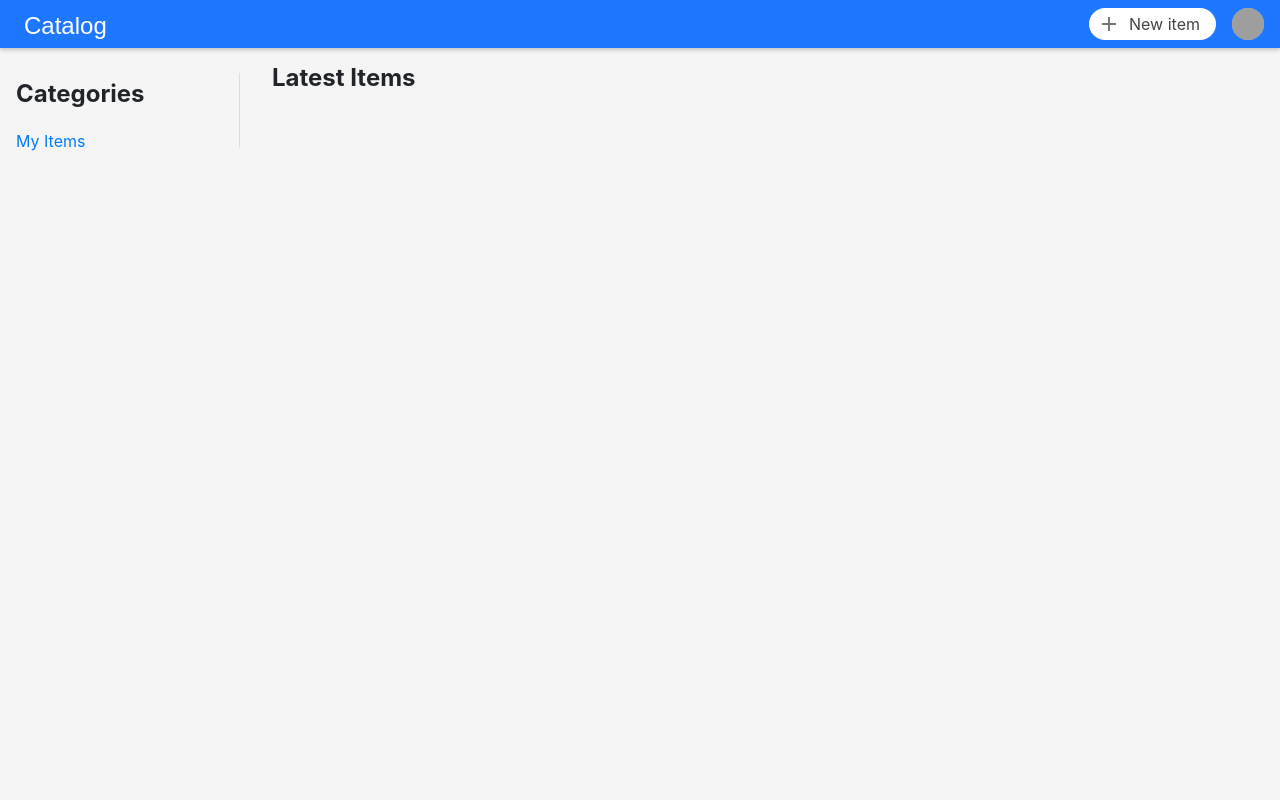
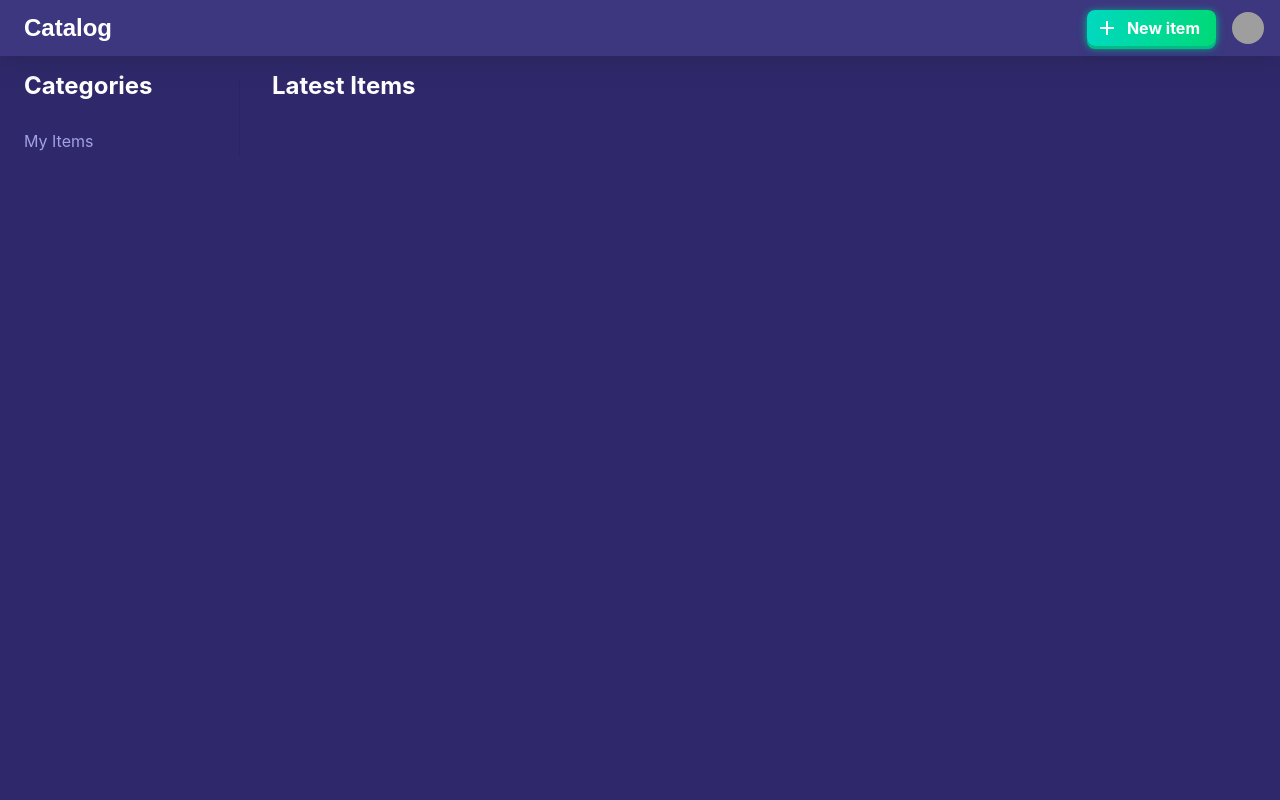
Before and after one commit to davidaik/item-catalog, a Flask app: page / in a window 1280 px wide. Run offline with Flask 2, Linux system fonts and the light colour scheme; the visitor is signed in with stand-in values (Sample User, id 1); some libraries are stand-ins or nearby versions; grey boxes are pictures that could not be loaded.

Commit message:
feat: Change theme

```diff
--- a/static/css/style.css
+++ b/static/css/style.css
@@ -111,7 +111,7 @@
 html {
     width: 100%;
     height: 100%;
-    background: #f5f5f5;
+    background: rgb(47, 41, 107);
 }
 body {
     font-family: sans-serif;
@@ -236,26 +253,29 @@
     align-items: center;
     position: fixed;
     width: 100%;
-    height: 48px;
-    background: rgb(30, 120, 255);
-    box-shadow: 0px 2px 4px rgba(0, 0, 0, 0.2);
+    height: 56px;
+    background: rgb(61, 55, 128);
+    box-shadow: 0 8px 20px 0 rgba(40,37,89,.6);
     z-index: 100;
 }
 
 #logo {
-    /* height: 32px; */
+    height: 48px;
+    margin: 0;
+    padding: 0;
 }
 
 #logo a {
-    height: 32px;
-    margin-top: 8px;
+    display: block;
+    height: 48px;
+    line-height: 48px;
     margin-left: 16px;
     padding: 0 8px;
-    border-radius: 4px;
+    border-radius: 8px;
     font-size: 24px;
+    font-weight: bold;
     color: #fff;
     font-family: sans-serif;
-    line-height: 32px;
     text-decoration: none;
 }
 
@@ -263,23 +283,26 @@
     display: flex;
     flex-direction: row;
     align-items: center;
-    height: 32px;
+    height: 36px;
     line-height: 32px;
     margin-right: 16px;
     padding: 0 16px 0 8px;
-    background: rgb(255, 255, 255);
+    background: linear-gradient(to right, rgb(0, 217, 191), rgb(0, 217, 119));
+    box-shadow:0 3px 0 0 #00bb85,0 2px 8px 0 #00d99b,0 4px 10px 0 rgba(33,7,77,.5);
     transition: all 200ms;
-    color: #444;
-    border-radius: 16px;
+    color: #fff;
+    font-weight: bold;
+    border-radius: 8px;
     text-decoration: none;
 }
 
 #new-item-btn:hover {
-    background: rgba(255, 255, 255, 0.8);
+    background: linear-gradient(to right, rgb(36, 222, 200), rgb(36, 222, 138))
 }
 
 #new-item-btn:active {
-    background: rgba(255, 255, 255, 1);
+    background: linear-gradient(to right, rgb(0, 187, 165), rgb(0, 187, 102));
+    box-shadow: none;
 }
 
 #new-item-btn > * {
@@ -315,7 +338,6 @@
     width: 32px;
     height: 32px;
     border-radius: 16px;
-    background: #ccc;
 }
 
 #user-name {
@@ -333,7 +355,7 @@
     left: 0;
     top: 0;
     width: 100%;
-    padding-top: calc(48px + 16px);
+    padding-top: calc(56px + 16px);
     box-sizing: border-box;
     z-index: 10;
 }
@@ -342,6 +364,8 @@
     position: relative;
     flex-shrink: 0;
     width: 240px;
+    padding: 0 8px;
+    box-sizing: border-box;
     list-style: none;
 }
 
@@ -360,8 +384,10 @@
 #categories li {
     display: flex;
     flex-direction: row;
+    align-items: center;
+    padding-right: 8px;
     width: 100%;
-    height: 32px;
+    border-radius: 8px;
 }
 
 #categories li {
@@ -369,40 +395,56 @@
 }
 
 #categories li:hover {
-    background: rgba(30, 120, 255, 0.2);
+    background: rgba(161, 161, 229, 0.2);
 }
 
-#categories li a:first-child {
+#categories li:hover a:first-child {
+    color: #fff;
+}
+
+.sidebar-cat-link {
     display: block;
     flex-grow: 1;
     line-height: 32px;
-    padding-left: 16px;
+    padding: 8px 16px;
+    color: rgb(161, 161, 229);
 }
+
 
 #categories li a:hover {
     text-decoration: none;
 }
 
 .edit-cat-link {
+    position: relative;
     display: none;
-    height: 100%;
-    padding: 0 16px;
+    height: 32px;
+    width: 32px;
+    border-radius: 16px;
     transition: all 300ms;
     line-height: 32px;
+}
+
+.edit-cat-link i {
+    position: absolute;
+    left: 50%;
+    top: 50%;
+    transform: translate(-50%, -50%);
 }
 
 .edit-cat-link:hover {
     background: rgba(0, 0, 0, 0.2);
 }
 
-#categories li:hover .edit-cat-link {
+#categories li:hover a.edit-cat-link {
     display: block;
 }
 
 #categories h2 {
-    margin: 16px;
+    margin: 0 16px 16px;
     font-size: 24px;
     font-weight: bold;
+    color: #fff;
 }
 
 #content {
@@ -411,9 +453,10 @@
 }
 
 #content h2 {
-    margin-bottom: 32px;
+    margin-bottom: 16px;
     font-size: 24px;
     font-weight: bold;
+    color: #fff;
 }
 
 .item-grid {
--- a/templates/base-with-sidebar.html
+++ b/templates/base-with-sidebar.html
@@ -3,18 +3,19 @@
 <div id="main">
     <ul id="categories">
         <h2>Categories</h2>
-        <li><a href="{{ url_for('get_my_items_page') }}">My Items</a></li>
+        <li><a href="{{ url_for('get_my_items_page') }}" class="sidebar-cat-link">My Items</a></li>
 
         {% for category in categories %}
         <li class="cat-item">
-            <a href="{{ url_for('category_page', category_id=category.id) }}">
+            <a href="{{ url_for('category_page', category_id=category.id) }}" class="sidebar-cat-link">
                 {{category.name}}
             </a>
-            <a href="{{ url_for('get_edit_category_page', id=category.id) }}" class="edit-cat-link"><i class="material-icons md-16 md-dark">edit</i></a>
+            <a href="{{ url_for('get_edit_category_page', id=category.id) }}" class="edit-cat-link"><i
+                    class="material-icons md-16 md-light">edit</i></a>
         </li>
         {% endfor %}
         {% if is_user_admin %}
-        <li><a href="{{ url_for('get_edit_category_page') }}">Add category</a></li>
+        <li><a href="{{ url_for('get_edit_category_page') }}" class="sidebar-cat-link bold">+ <span>Add category</span></a></li>
         {% endif %}
     </ul>
     <div id="content">
--- a/templates/base.html
+++ b/templates/base.html
@@ -14,7 +14,7 @@
     <div id="header">
         <h1 id="logo"><a class="interactive-bg" href="/">Catalog</a></h1>
         <i class="flex-filler"></i>
-        <a id="new-item-btn" href="{{ url_for('new_item') }}"><i class="material-icons md-dark">add</i> <span>New
+        <a id="new-item-btn" href="{{ url_for('new_item') }}"><i class="material-icons md-light">add</i> <span>New
                 item</span></a>
 
 
```
Also changed, not shown: other parts of static/css/style.css (+55 -12 lines), templates/base-with-right-sidebar.html (+4 -4 lines).
